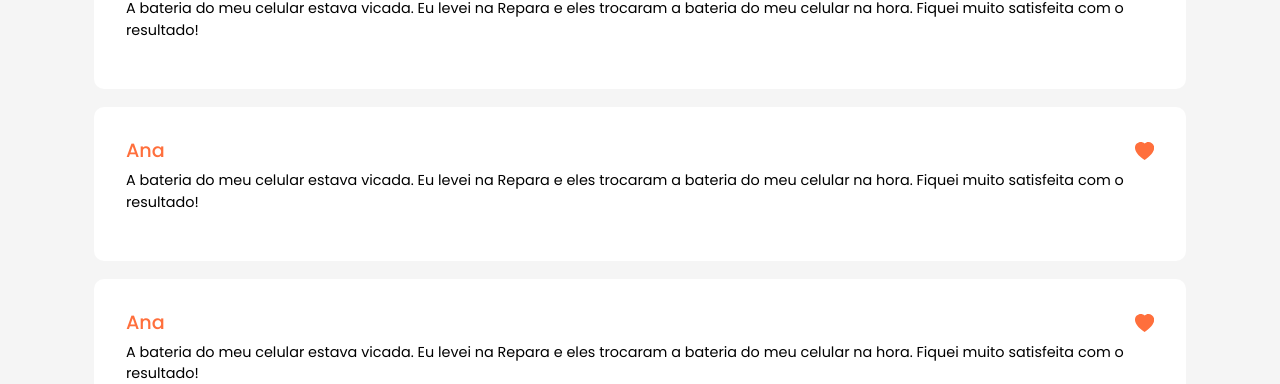
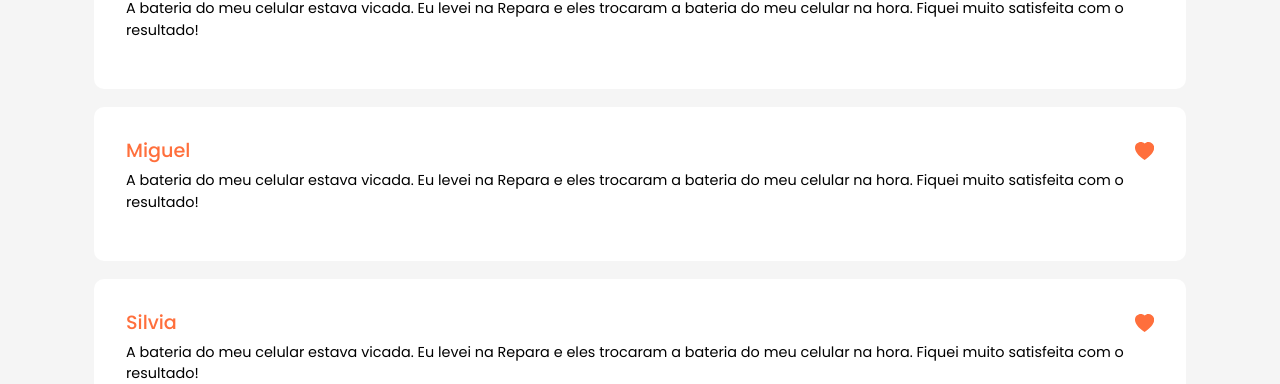
Before and after one commit to DanielArrivabene/repara, a React (Vite) app in the folder repara/: page / in a window 1280 px wide. Shown: the part 2860-3244 px from the top of the page. Built offline with nearby package versions, Linux system fonts and the light colour scheme.

Commit message:
nomes nos depoimentos atualizados

```diff
--- a/repara/src/components/depoiments/Depoiments.jsx
+++ b/repara/src/components/depoiments/Depoiments.jsx
@@ -6,8 +6,8 @@ function Depoiments() {
 
     const depoiments = [
         {name: 'Ana', text: 'A bateria do meu celular estava vicada. Eu levei na Repara e eles trocaram a bateria do meu celular na hora. Fiquei muito satisfeita com o resultado!'},
-        {name: 'Ana', text: 'A bateria do meu celular estava vicada. Eu levei na Repara e eles trocaram a bateria do meu celular na hora. Fiquei muito satisfeita com o resultado!'},
-        {name: 'Ana', text: 'A bateria do meu celular estava vicada. Eu levei na Repara e eles trocaram a bateria do meu celular na hora. Fiquei muito satisfeita com o resultado!'},
+        {name: 'Miguel', text: 'A bateria do meu celular estava vicada. Eu levei na Repara e eles trocaram a bateria do meu celular na hora. Fiquei muito satisfeita com o resultado!'},
+        {name: 'Silvia', text: 'A bateria do meu celular estava vicada. Eu levei na Repara e eles trocaram a bateria do meu celular na hora. Fiquei muito satisfeita com o resultado!'},
     ]
 
   return (
```
